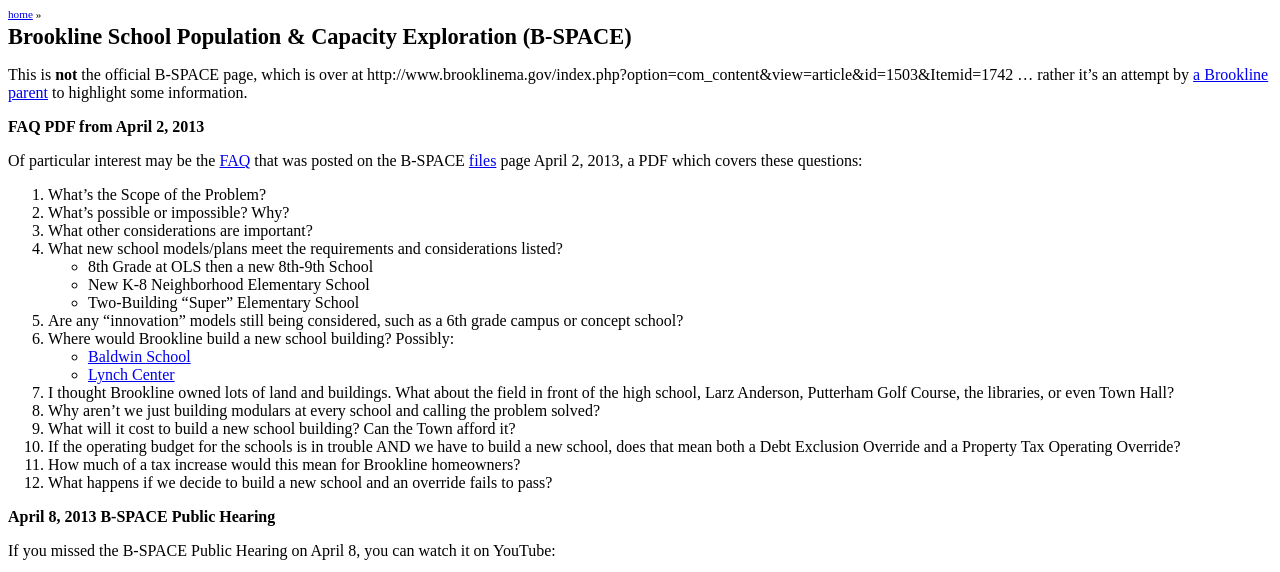
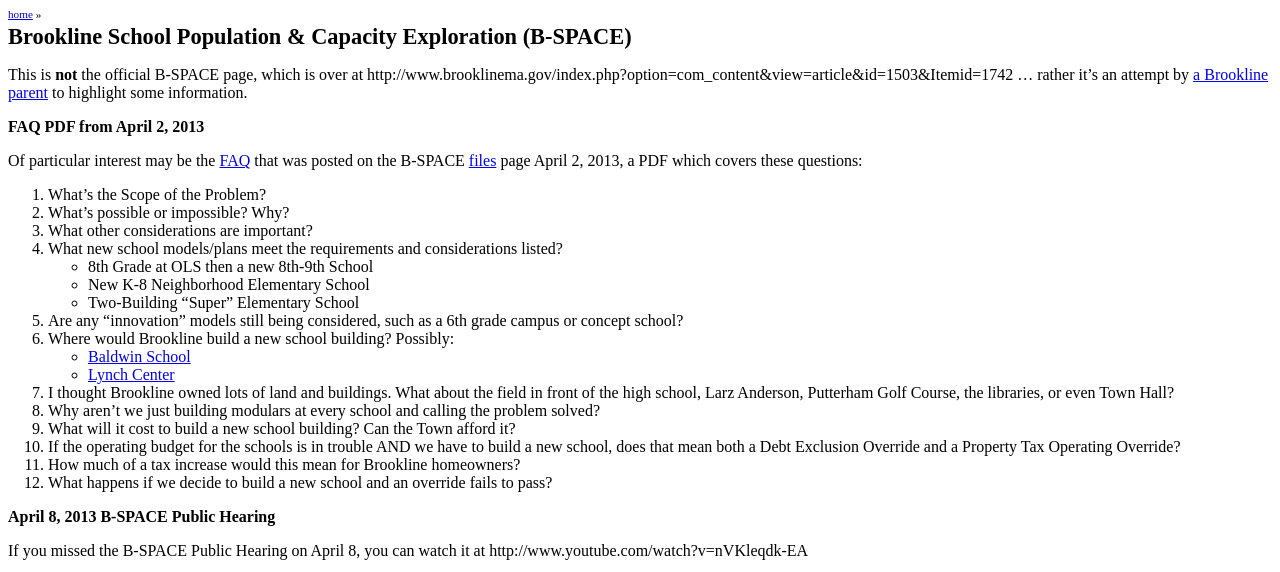
Before and after one commit to coolcorn/b-space, a Jekyll site: the page built from index.md, in a window 1280 px wide and 900 px high, cut to the strip 0-572 px from the top of the window. Built offline with Jekyll 4.4.1, drawn with Linux system fonts in a browser that asks for light colours; Markdown is read by kramdown in place of the engine named in the settings.

Commit message:
include youtube link

```diff
--- a/index.md
+++ b/index.md
@@ -32,7 +32,7 @@ Of particular interest may be the [FAQ][] that was posted on the B-SPACE [files]
 
 ## April 8, 2013 B-SPACE Public Hearing
 
-If you missed the B-SPACE Public Hearing on April 8, you can watch it on YouTube:
+If you missed the B-SPACE Public Hearing on April 8, you can watch it at http://www.youtube.com/watch?v=nVKleqdk-EA
 
 <iframe width="560" height="315" src="http://www.youtube.com/embed/nVKleqdk-EA" frameborder="0" allowfullscreen></iframe>
 
```
Also changed, not shown: 1 other file.
